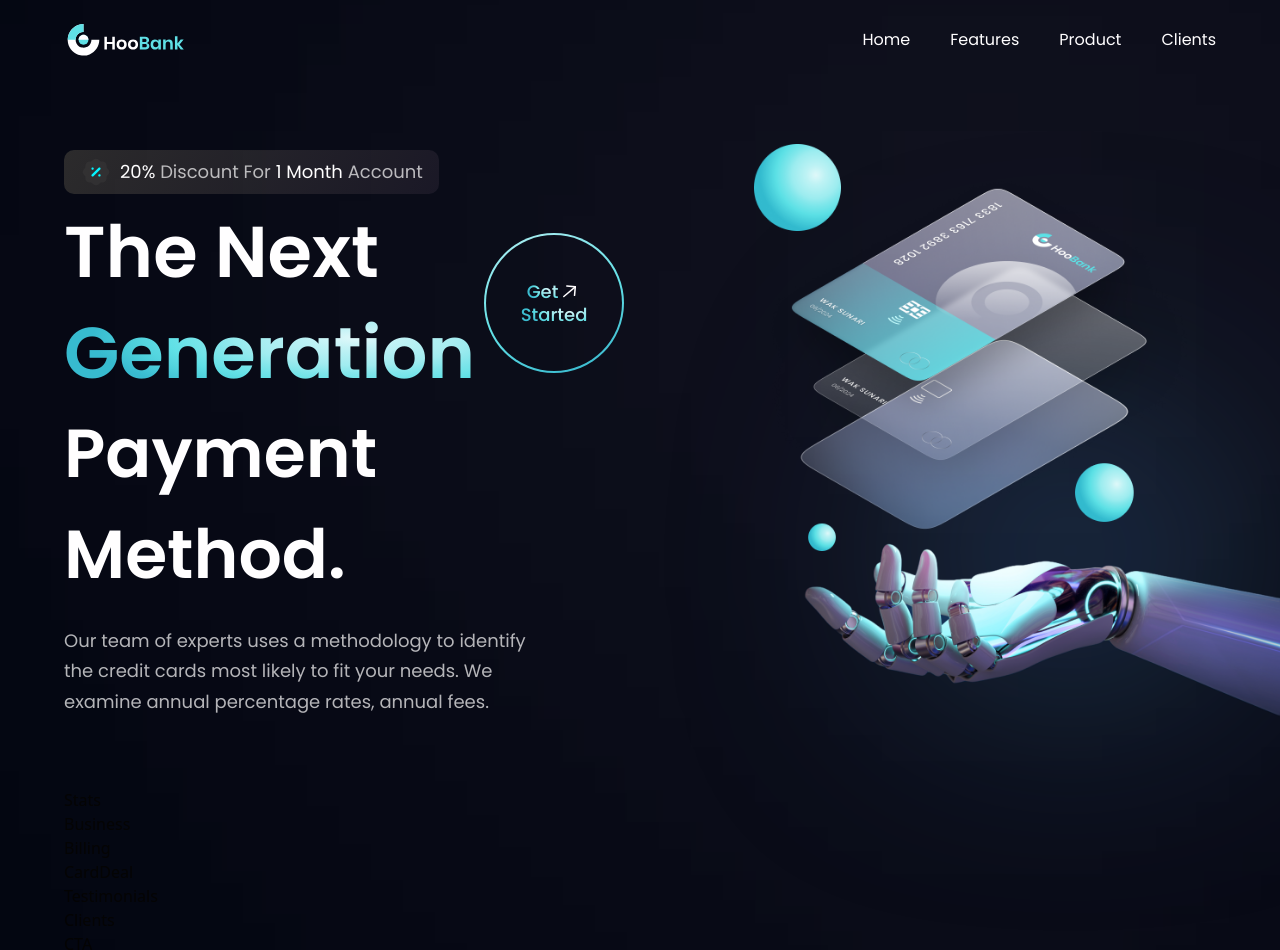
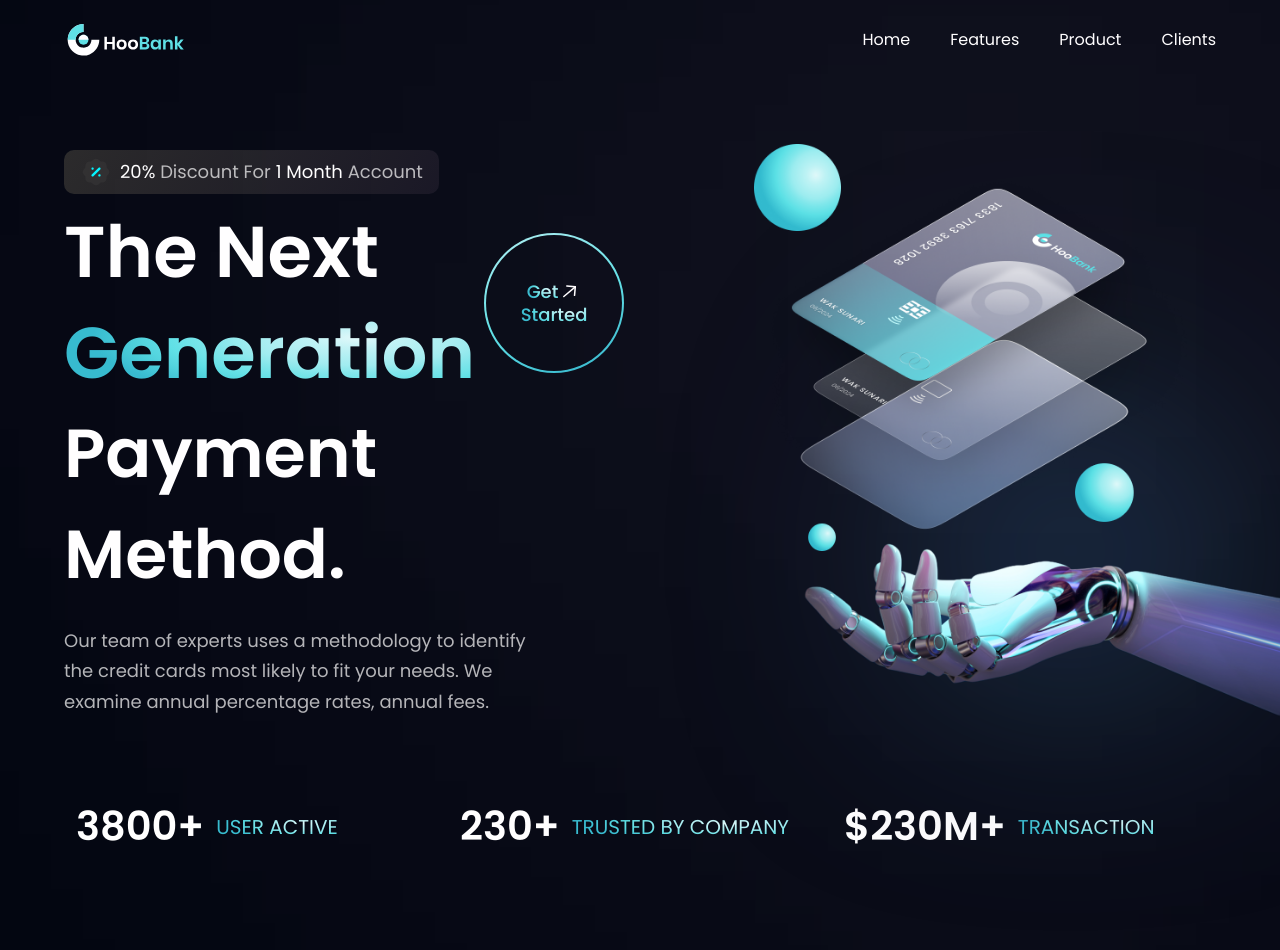
Before and after one commit to mauroalepp/hoobank, a React (Vite) app: page / in a window 1280 px wide. Shown: the top 950 px of the page. Built offline with nearby package versions, Linux system fonts and the light colour scheme.

Commit message:
stats completed

```diff
--- a/src/Components/Stats.jsx
+++ b/src/Components/Stats.jsx
@@ -1,9 +1,19 @@
 import React from 'react'
+import { stats } from '../Constants'
+import styles from '../style'
 
-const Stats = () => {
-  return (
-    <div>Stats</div>
-  )
-}
+const Stats = () => (
+   <section className={`${styles.flexCenter} flex-row flex-wrap sm:mb-20 mb-6`}>
+      {stats.map((stat) => (
+        <div key={stat.id}
+        className={`flex-1 flex justify-start items-center flex-row m-3`}
+        >
+          <h4 className='font-poppins font-semibold xs:text-[40px] text-[30px] xs:leading-[53px] leading-[43px] text-white'>{stat.value}</h4>
+          <p className='font-poppins font-normal xs:text-[20px] text-[15px] xs:leading-[26px] leading-[21px] text-gradient uppercase ml-3'>{stat.title}</p>
+        </div>
+      ))}
+   </section>
+)
+
 
 export default Stats
```
